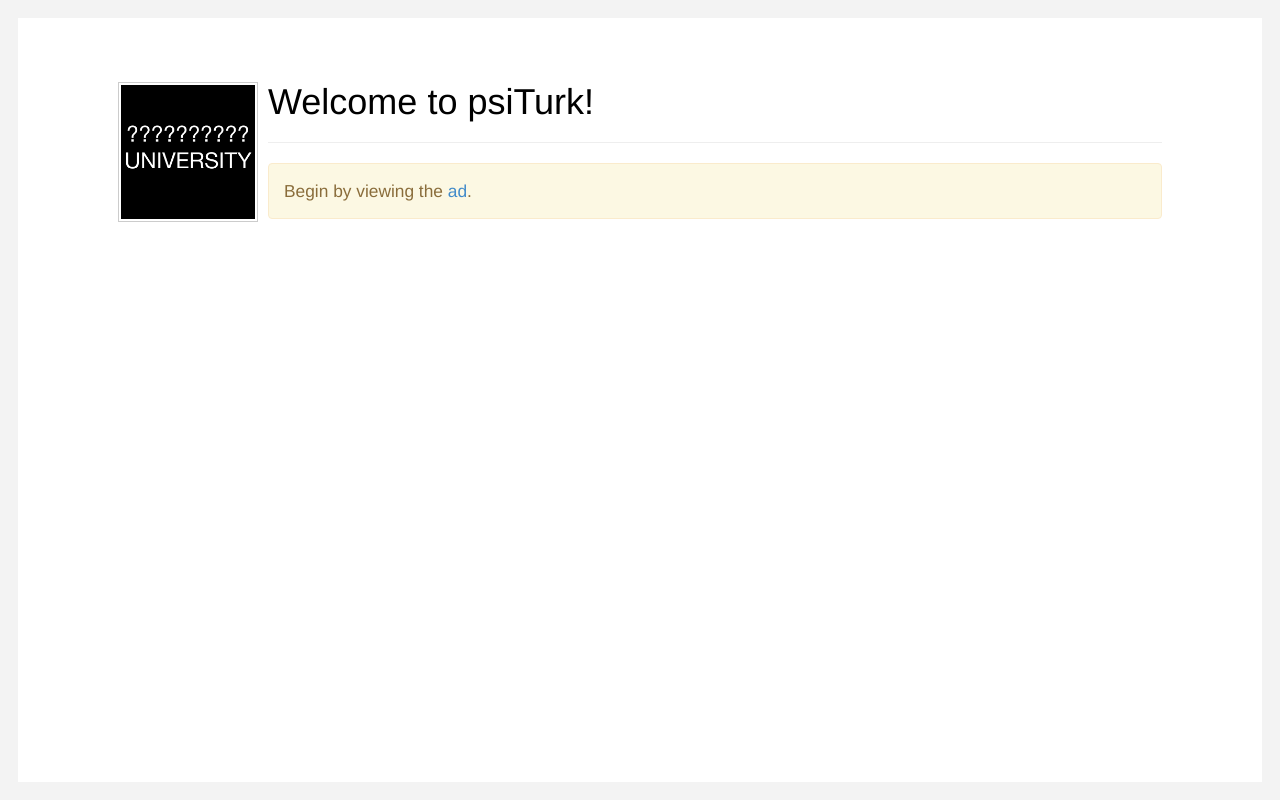
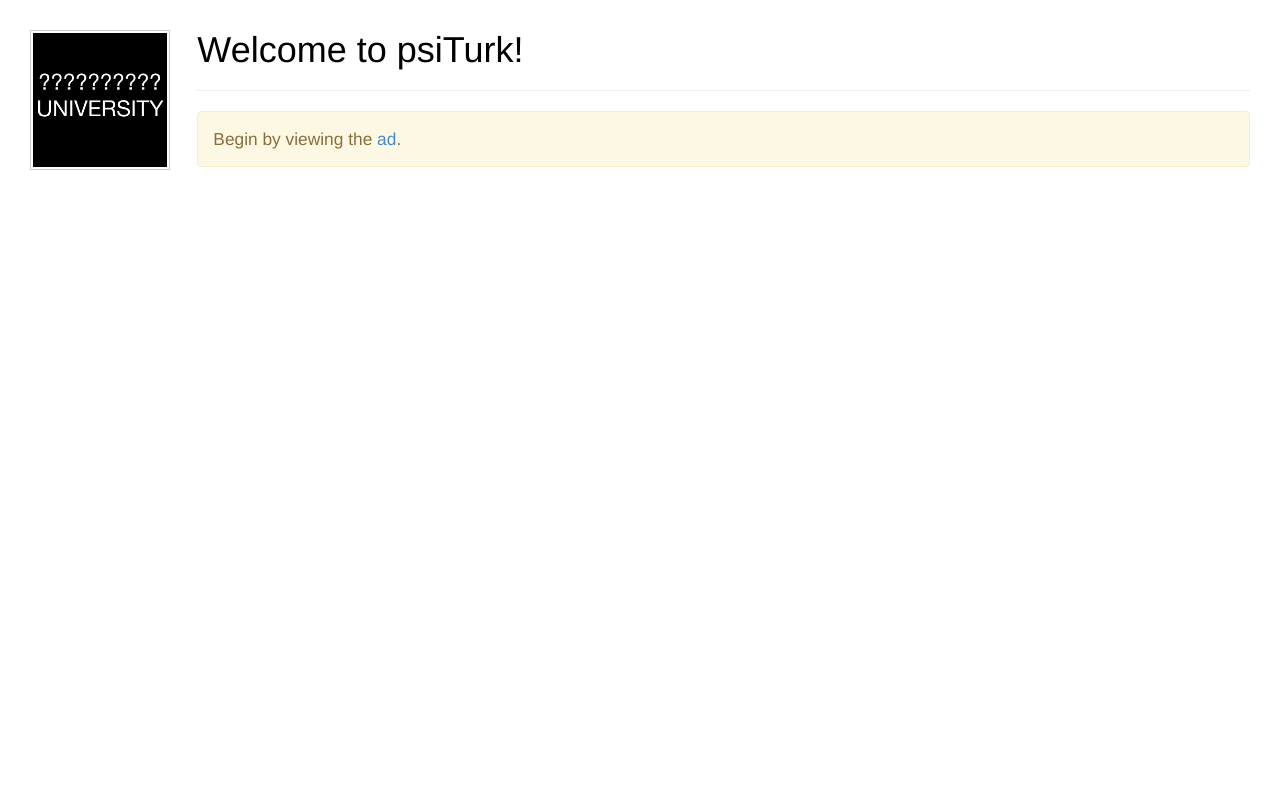
Before and after one commit to NYUCCL/psiTurk, a Flask app: page / in a window 1280 px wide. Run offline with Flask 2, Linux system fonts and the light colour scheme; parts of the project's set-up code (start-up, migrations or seed data) failed here and were passed over.

Commit message:
@jhamrick said -- "These lines were removed on purpose, so adding them back in will introduce a regression -- see #159". This means that the `style.css` on psiturk.org, which I incorporated into this commit, is outdated. I'm reverting all changes to this file.

```diff
--- a/psiturk/example/static/css/style.css
+++ b/psiturk/example/static/css/style.css
@@ -27,32 +27,19 @@ h1 {
   margin-top: 0px;
 }
 
+
 /* these are all the same for now, but easy to modify individually */
 #container-ad, #container-error, #container-exp, #container-consent, #container-instructions, #container-questionnaire {
-    position: absolute;
-    top: 0px; /* Header Height */
-    bottom: 0px; /* Footer Height */
-    left: 0px;
-    right: 0px;
-    padding: 100px;
-    padding-top: 5%;
-    border: 18px solid #f3f3f3;
     background: white;
-}
-
-#container-consent, #container-exp {  /* override padding to fit long consent forms and exp display*/
-    padding: 10px;
-    padding-left: 20px;
-    padding-right: 20px;
-    padding-top: 1%;
+    margin: 30px;
 }
 
 /* ad.html  - the ad that people view first */
 #adlogo {
-    float: right;
     width: 140px;
     padding: 2px;
     border: 1px solid #ccc;
+    margin-right: 1em;
 }
 
 /* consent.html - the consent form */
```
Lines whose indentation alone changed are shown as unchanged.
